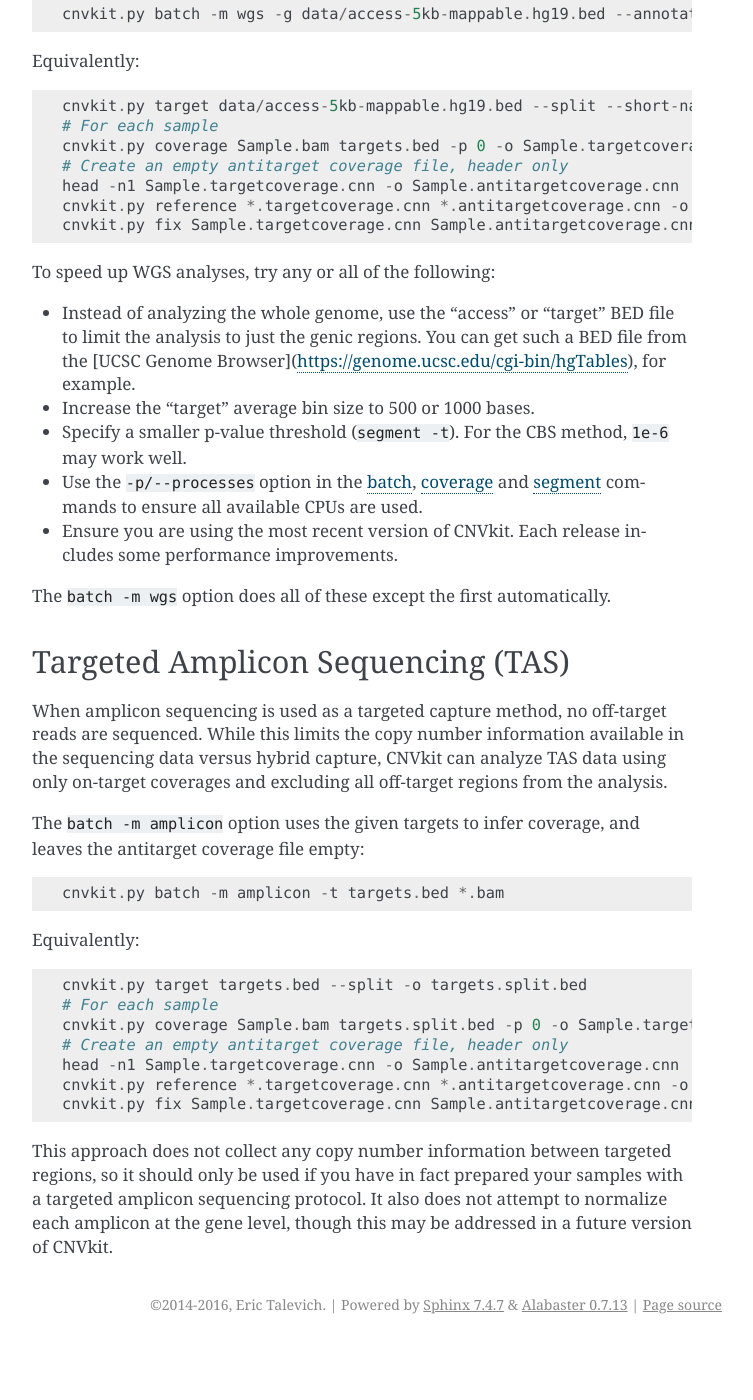
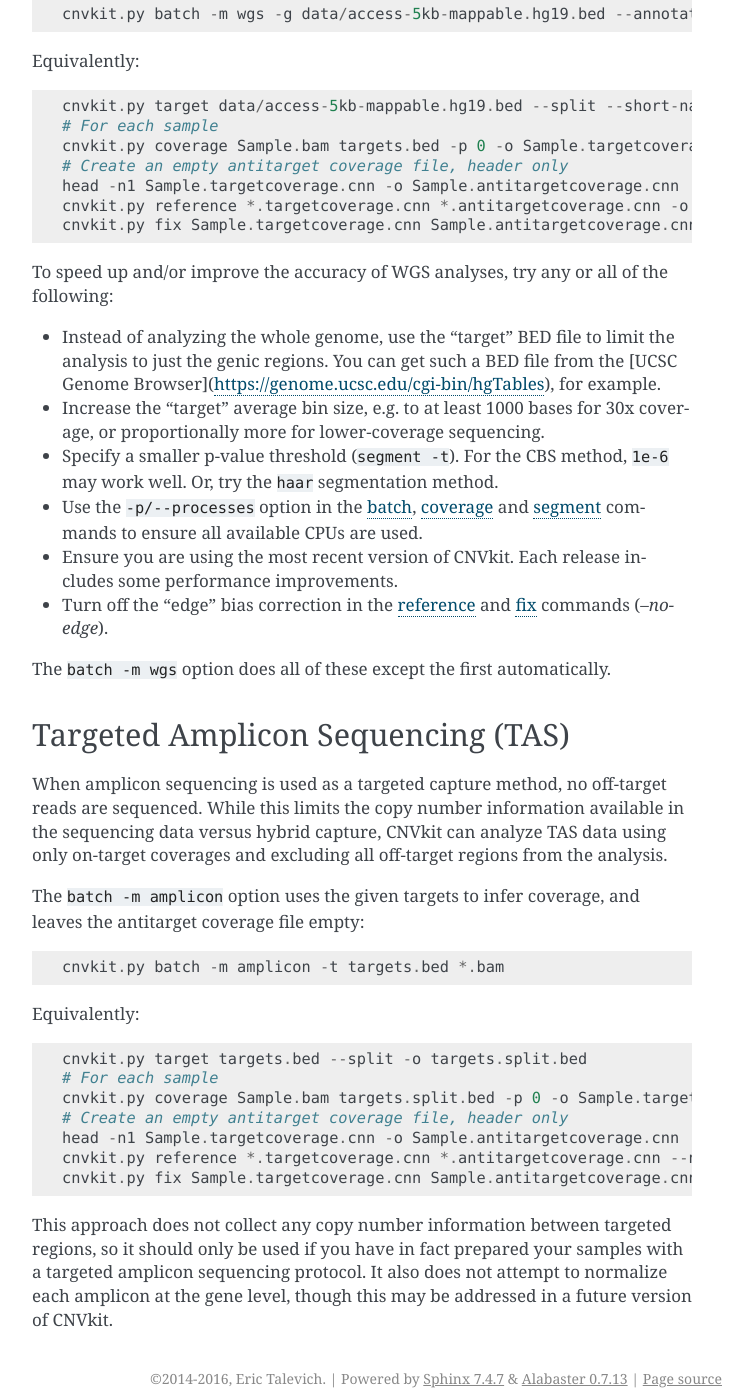
Before and after one commit to etal/cnvkit, a Sphinx documentation site: the page built from doc/nonhybrid.rst, in a window 1280 px wide and 1400 px high, scrolled down 614 px. Shown: the whole window, without its empty margins (388-1141 px from the left). Built offline with Sphinx 7.4.7, drawn with Linux system fonts in a browser that asks for light colours; before the commit the page ends 1958 px from its top, so only the background shows below that.

Commit message:
doc: update WGS & amplicon tips a little

```diff
--- a/doc/index.rst
+++ b/doc/index.rst
@@ -64,8 +64,7 @@ Python API
 Citation
 ========
 
-We have published a paper describing CNVkit.
-If you use this software in a publication, please cite:
+If you use this software in a publication, please cite our paper describing CNVkit:
 
     Talevich, E., Shain, A.H., Botton, T., & Bastian, B.C. (2014).
     `CNVkit: Genome-wide copy number detection and visualization from targeted sequencing.
--- a/doc/nonhybrid.rst
+++ b/doc/nonhybrid.rst
@@ -37,19 +37,23 @@ Equivalently::
     cnvkit.py reference *.targetcoverage.cnn *.antitargetcoverage.cnn -o ref-wgs.cnn
     cnvkit.py fix Sample.targetcoverage.cnn Sample.antitargetcoverage.cnn ref-wgs.cnn --no-edge
 
-To speed up WGS analyses, try any or all of the following:
+To speed up and/or improve the accuracy of WGS analyses, try any or all of the
+following:
 
-- Instead of analyzing the whole genome, use the "access" or "target" BED file
+- Instead of analyzing the whole genome, use the "target" BED file
   to limit the analysis to just the genic regions. You can get such a BED file
   from the [UCSC Genome Browser](https://genome.ucsc.edu/cgi-bin/hgTables), for
   example.
-- Increase the "target" average bin size to 500 or 1000 bases.
+- Increase the "target" average bin size, e.g. to at least 1000 bases for 30x
+  coverage, or proportionally more for lower-coverage sequencing.
 - Specify a smaller p-value threshold (``segment -t``). For the CBS method,
-  ``1e-6`` may work well.
+  ``1e-6`` may work well. Or, try the ``haar`` segmentation method.
 - Use the ``-p/--processes`` option in the :ref:`batch`, :ref:`coverage` and
   :ref:`segment` commands to ensure all available CPUs are used.
 - Ensure you are using the most recent version of CNVkit. Each release includes
   some performance improvements.
+- Turn off the "edge" bias correction in the :ref:`reference` and :ref:`fix`
+  commands (`--no-edge`).
 
 The ``batch -m wgs`` option does all of these except the first automatically.
 
@@ -76,7 +80,7 @@ Equivalently::
     cnvkit.py coverage Sample.bam targets.split.bed -p 0 -o Sample.targetcoverage.cnn
     # Create an empty antitarget coverage file, header only
     head -n1 Sample.targetcoverage.cnn -o Sample.antitargetcoverage.cnn
-    cnvkit.py reference *.targetcoverage.cnn *.antitargetcoverage.cnn -o ref-tas.cnn
+    cnvkit.py reference *.targetcoverage.cnn *.antitargetcoverage.cnn --no-edge -o ref-tas.cnn
     cnvkit.py fix Sample.targetcoverage.cnn Sample.antitargetcoverage.cnn ref-tas.cnn --no-edge
 
 This approach does not collect any copy number information between targeted
```
